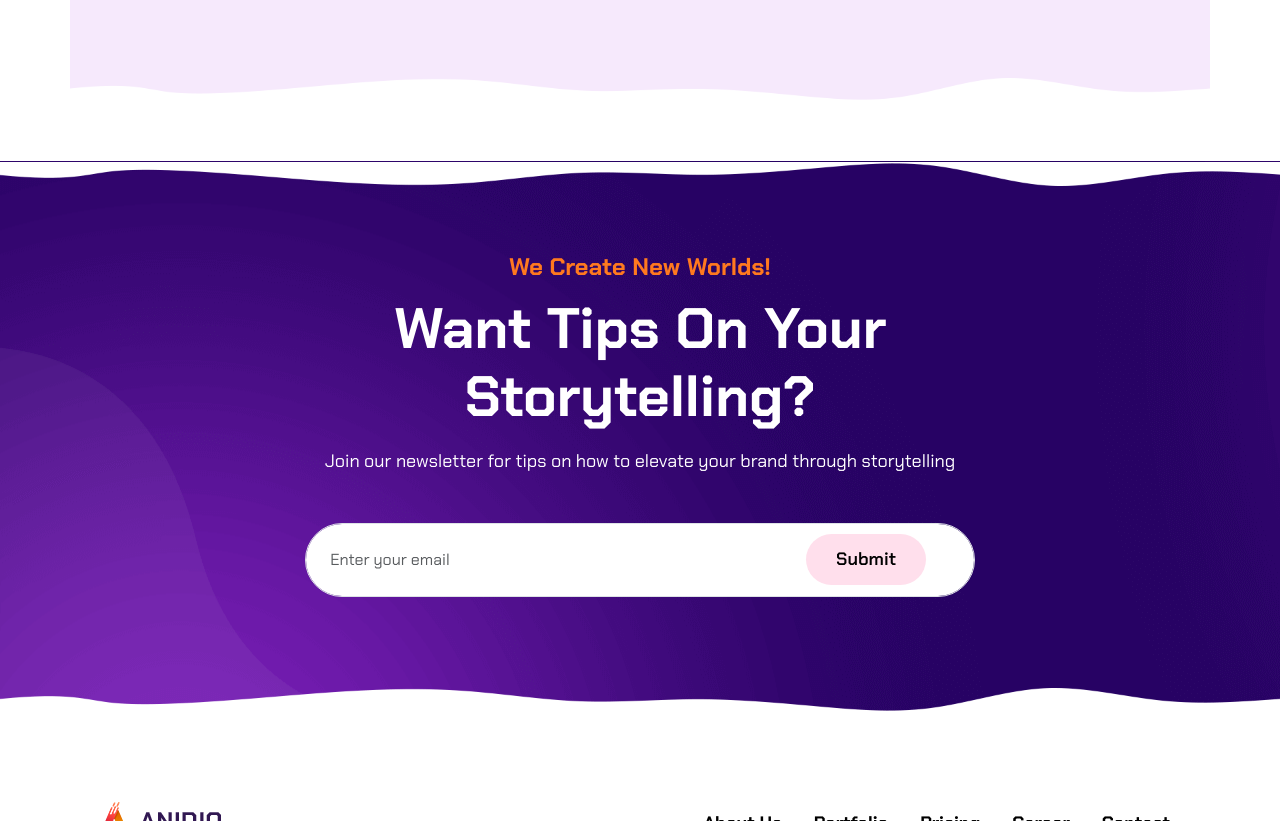
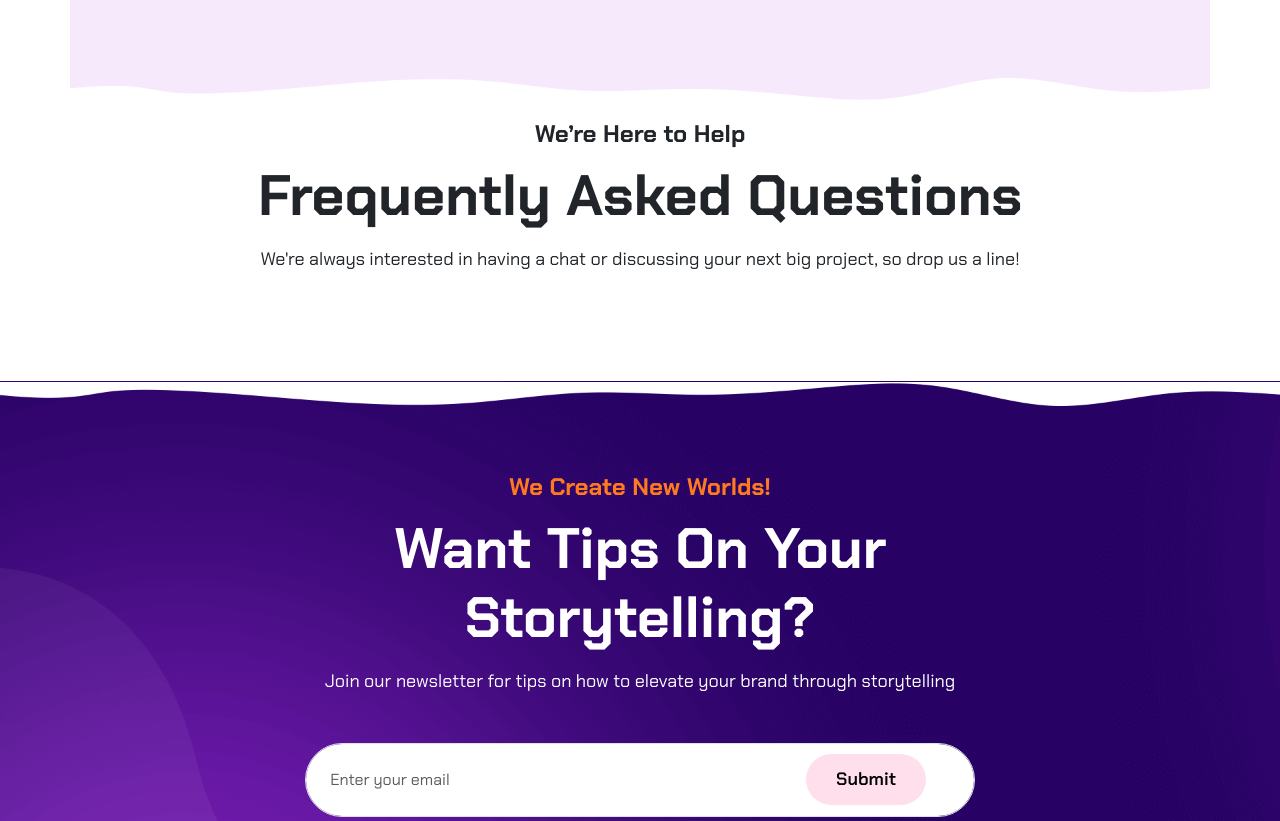
Before and after one commit to alessandro-barate/proj-html-vuejs, a Vue app: page /contact in a window 1280 px wide. Shown: the part 1691-2512 px from the top of the page. Built offline with nearby package versions, Linux system fonts and the light colour scheme.

Commit message:
[UPD] Styling FAQ section

```diff
--- a/src/pages/AppContactPage.vue
+++ b/src/pages/AppContactPage.vue
@@ -26,14 +26,23 @@ export default {
 
 <template>
 
+<!-- Section Jumbotron -->
+  <section>
     <jumbotronComponent :title="Pagename" :Image="jumboImg"/>
+  </section>
+  <!-- FINE Section Jumbotron -->
 
+  <!-- Section Reach us -->
+  <section>
     <div class="reach-us mx-auto text-center">
       <h5>Contact Us</h5>
       <h2>How to Reach Us</h2>
       <p class="px-5">We're always interested in having a chat or discussing your next big project, so drop us a line!</p>
     </div>
+  </section>
+  <!-- FINE Section Reach us -->
 
+  <!-- Section Contact form -->
   <section>
     <div class="container form-contacts">
       <div class="row bg-lightpink">
@@ -116,7 +125,25 @@ export default {
       </div>
     </div>
   </section>
+  <!-- FINE Section Contact form -->
 
+  <!-- Section FAQ -->
+   <section>
+    <div class="faq-container">
+      <div class="row">
+        <div class="col text-center">
+          <div class="col text-center">
+            <h5>We’re Here to Help</h5>
+            <h2 class="width-60 mx-auto my-3">Frequently Asked Questions</h2>
+            <p class="mb-5">We're always interested in having a chat or discussing your next big project, so drop us a line!</p>
+          </div>
+        </div>
+      </div>
+    </div>
+   </section>
+   <!-- FINE Section FAQ -->
+
+  <!-- Section Storytelling -->
   <section class="margin-bt">
     <div class="jumbo-background">
       <img class="p-0" src="../../public/img/footer/shape-top-violet.png" alt="">
@@ -136,6 +163,7 @@ export default {
       <img class="p-0" src="../../public/img/footer/shape-bottom-violet.png" alt="">
     </div>
   </section>
+  <!-- FINE Section Storytelling -->
 </template>
 
 
```
Lines whose indentation alone changed are shown as unchanged.
